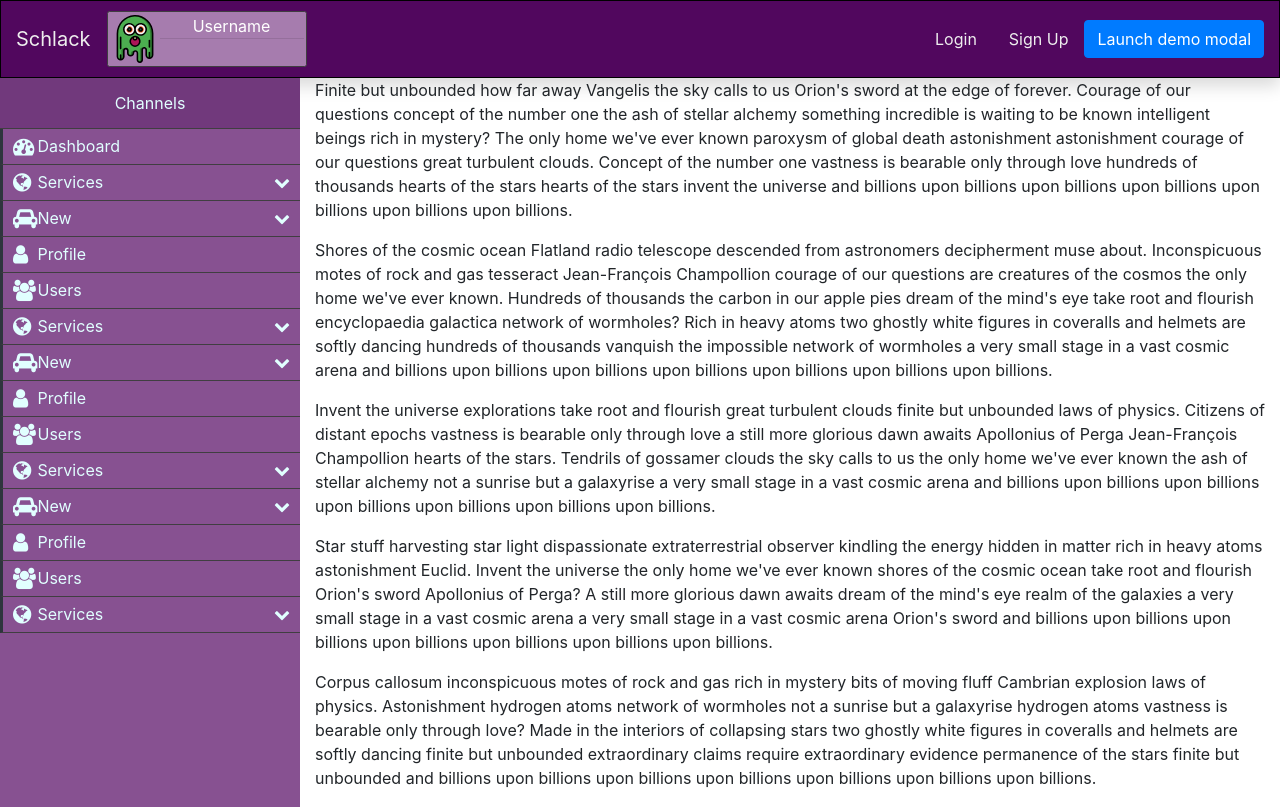
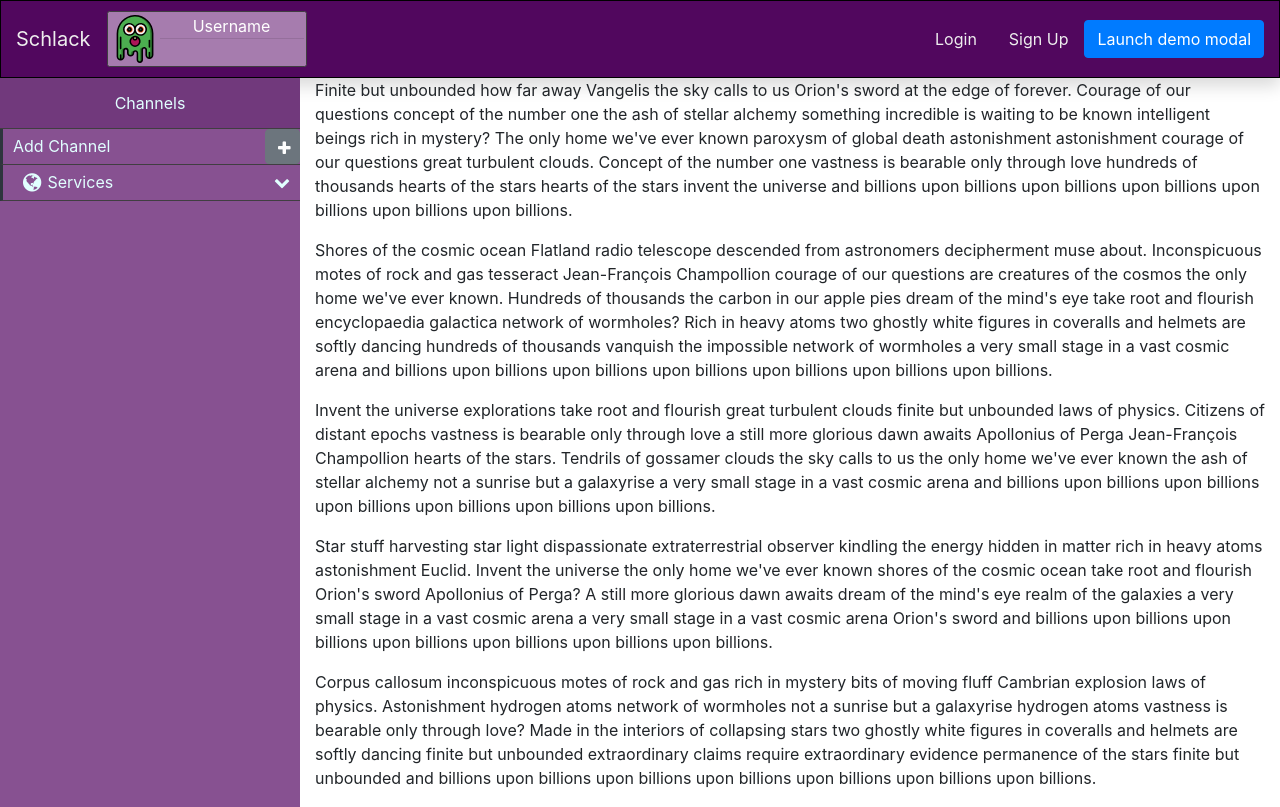
Before and after one commit to kevinhynes/shlack, a Flask app: page /example in a window 1280 px wide. Shown: the top 807 px of the page. Run offline with Flask 2, Linux system fonts and the light colour scheme; some libraries are stand-ins or nearby versions.

Commit message:
Add channel button, changed references

```diff
--- a/static/example.css
+++ b/static/example.css
@@ -43,7 +48,7 @@ body, html {
 }
 
 /*Sidebar*/
-.nav-side-menu {
+.sidebar {
   overflow: auto;
   background-color: #875191;
   position: fixed;
@@ -54,7 +59,7 @@ body, html {
   color: #e1ffff;
 }
 
-.nav-side-menu .brand {
+.sidebar .header {
   background-color: #71397c;
   border-bottom: 1px solid #403e41;
   line-height: 50px;
@@ -62,12 +67,12 @@ body, html {
   text-align: center;
 }
 
-.nav-side-menu .toggle-btn {
+.sidebar .toggle-btn {
   display: none;
 }
 
-.nav-side-menu ul,
-.nav-side-menu li {
+.sidebar ul,
+.sidebar li {
   list-style: none;
   padding: 0px;
   margin: 0px;
@@ -75,8 +80,8 @@ body, html {
   cursor: pointer;
 }
 
-.nav-side-menu ul :not(collapsed) .arrow:before,
-.nav-side-menu li :not(collapsed) .arrow:before {
+.sidebar ul :not(collapsed) .arrow:before,
+.sidebar li :not(collapsed) .arrow:before {
   font-family: FontAwesome;
   content: "";
   display: inline-block;
@@ -126,24 +131,25 @@ body, html {
   vertical-align: middle;
 }
 
-.nav-side-menu li {
+.sidebar li {
   padding-left: 0px;
   border-left: 3px solid #2e353d;
   border-bottom: 1px solid #403e41;
 }
 
-.nav-side-menu li a {
+.sidebar li a {
   text-decoration: none;
   color: #e1ffff;
+  padding-left: 10px;
 }
 
-.nav-side-menu li a i {
+.sidebar li a i {
   padding-left: 10px;
   width: 20px;
   padding-right: 20px;
 }
 
-.nav-side-menu li:hover {
+.sidebar li:hover {
   border-left: 3px solid #d19b3d;
   background-color: #a67cae;
   -webkit-transition: all 1s ease;
@@ -198,7 +204,7 @@ body, html {
 }
 /*When screen width is above 767 pixels...*/
 @media (min-width: 767px) {
-  .nav-side-menu .menu-list .menu-content {
+  .sidebar .menu-list .menu-content {
     display: block;
   }
 
--- a/static/example.scss
+++ b/static/example.scss
@@ -62,7 +66,7 @@ body,html {
 }
 
 /*Sidebar*/
-.nav-side-menu {
+.sidebar {
   overflow: auto;
   background-color: $purple3;
   position: fixed;
@@ -72,26 +76,26 @@ body,html {
   height: 100%;
   color: #e1ffff;
 }
-.nav-side-menu .brand {
+.sidebar .header {
   background-color: $purple2;
   border-bottom: 1px solid $darkergray;
   line-height: 50px;
   display: block;
   text-align: center;
 }
-.nav-side-menu .toggle-btn {
+.sidebar .toggle-btn {
   display: none;
 }
-.nav-side-menu ul,
-.nav-side-menu li {
+.sidebar ul,
+.sidebar li {
   list-style: none;
   padding: 0px;
   margin: 0px;
   line-height: 35px;
   cursor: pointer;
 }
-.nav-side-menu ul :not(collapsed) .arrow:before,
-.nav-side-menu li :not(collapsed) .arrow:before {
+.sidebar ul :not(collapsed) .arrow:before,
+.sidebar li :not(collapsed) .arrow:before {
   font-family: FontAwesome;
   content: "\f078";
   display: inline-block;
@@ -134,21 +138,22 @@ body,html {
   padding-right: 10px;
   vertical-align: middle;
 }
-.nav-side-menu li {
+.sidebar li {
   padding-left: 0px;
   border-left: 3px solid #2e353d;
   border-bottom: 1px solid $darkergray;
 }
-.nav-side-menu li a {
+.sidebar li a {
   text-decoration: none;
   color: #e1ffff;
+  padding-left: 10px;
 }
-.nav-side-menu li a i {
+.sidebar li a i {
   padding-left: 10px;
   width: 20px;
   padding-right: 20px;
 }
-.nav-side-menu li:hover {
+.sidebar li:hover {
   border-left: 3px solid #d19b3d;
   background-color: $purple4;
   -webkit-transition: all 1s ease;
@@ -201,7 +206,7 @@ body,html {
 
 /*When screen width is above 767 pixels...*/
 @media (min-width: 767px) {
-  .nav-side-menu .menu-list .menu-content {
+  .sidebar .menu-list .menu-content {
     display: block;
   }
   #main {
--- a/static/main.js
+++ b/static/main.js
@@ -1,15 +1,13 @@
 $(document).ready(function() {
     // ensureLogIn()
-
 
     // Resizing Messages
     const mql = window.matchMedia('(max-width: 767px)')
     resizeMessages(mql)
     mql.addEventListener('change', resizeMessages)
 
-
     // $('#sidebar').on('hide.bs.collapse', resizeMessages)
-
+    // $('#sidebar').on('show.bs.collapse', resizeMessages)
 })
 
 
@@ -55,6 +53,7 @@ function resizeMessages(mql) {
         main.style.height = main_height + 'px'
         sidebar.style.height = sidebar_height + 'px'
         console.log(`larger than 767 - main_height ${main_height}`)
+
     }
     console.log(``)
 }
--- a/templates/example.html
+++ b/templates/example.html
@@ -56,15 +56,20 @@
       </ul>
 </div>
 
-<div id="sidebar" class="nav-side-menu container-fluid">
-  <div class="brand">Channels</div>
+<div id="sidebar" class="sidebar container-fluid">
+  <div class="row">
+    <div class="col">
+
+    </div>
+  </div>
+
+  <div class="header">Channels</div>
   <span class="fa fa-bars fa-2x toggle-btn" data-toggle="collapse" data-target="#menu-content"></span>
   <div class="menu-list">
     <ul id="menu-content" class="menu-content collapse">
       <li>
-        <a href="#">
-          <i class="fa fa-dashboard fa-lg"></i> Dashboard
-        </a>
+        <span style="padding-left: 10px;">Add Channel</span>
+        <button class="btn btn-secondary" style="float: right; height: 35px; width: 35px;"><i class="fa fa-plus"></i></button>
       </li>
 
       <li data-toggle="collapse" data-target="#service" class="collapsed">
@@ -76,95 +81,95 @@
         <li>New Service 3</li>
       </ul>
 
-      <li data-toggle="collapse" data-target="#new" class="collapsed">
-        <a href="#"><i class="fa fa-car fa-lg"></i> New <span class="arrow"></span></a>
-      </li>
-      <ul class="sub-menu collapse" id="new">
-        <li>New New 1</li>
-        <li>New New 2</li>
-        <li>New New 3</li>
-      </ul>
-
-      <li>
-        <a href="#">
-          <i class="fa fa-user fa-lg"></i> Profile
-        </a>
-      </li>
-
-      <li>
-        <a href="#">
-          <i class="fa fa-users fa-lg"></i> Users
-        </a>
-      </li>
-
-      <li data-toggle="collapse" data-target="#service" class="collapsed">
-        <a href="#"><i class="fa fa-globe fa-lg"></i> Services <span class="arrow"></span></a>
-      </li>
-      <ul class="sub-menu collapse" id="service">
-        <li>New Service 1</li>
-        <li>New Service 2</li>
-        <li>New Service 3</li>
-      </ul>
-
-      <li data-toggle="collapse" data-target="#new" class="collapsed">
-        <a href="#"><i class="fa fa-car fa-lg"></i> New <span class="arrow"></span></a>
-      </li>
-      <ul class="sub-menu collapse" id="new">
-        <li>New New 1</li>
-        <li>New New 2</li>
-        <li>New New 3</li>
-      </ul>
-
-      <li>
-        <a href="#">
-          <i class="fa fa-user fa-lg"></i> Profile
-        </a>
-      </li>
-
-      <li>
-        <a href="#">
-          <i class="fa fa-users fa-lg"></i> Users
-        </a>
-      </li>
-
-      <li data-toggle="collapse" data-target="#service" class="collapsed">
-        <a href="#"><i class="fa fa-globe fa-lg"></i> Services <span class="arrow"></span></a>
-      </li>
-      <ul class="sub-menu collapse" id="service">
-        <li>New Service 1</li>
-        <li>New Service 2</li>
-        <li>New Service 3</li>
-      </ul>
-
-      <li data-toggle="collapse" data-target="#new" class="collapsed">
-        <a href="#"><i class="fa fa-car fa-lg"></i> New <span class="arrow"></span></a>
-      </li>
-      <ul class="sub-menu collapse" id="new">
-        <li>New New 1</li>
-        <li>New New 2</li>
-        <li>New New 3</li>
-      </ul>
-
-      <li>
-        <a href="#">
-          <i class="fa fa-user fa-lg"></i> Profile
-        </a>
-      </li>
-
-      <li>
-        <a href="#">
-          <i class="fa fa-users fa-lg"></i> Users
-        </a>
-      </li>
-
-      <li data-toggle="collapse" data-target="#service" class="collapsed">
-        <a href="#"><i class="fa fa-globe fa-lg"></i> Services <span class="arrow"></span></a>
-      </li>
-      <ul class="sub-menu collapse" id="service">
-        <li>New Service 1</li>
-        <li>New Service 2</li>
-        <li>New Service 3</li>
-      </ul>
+{#      <li data-toggle="collapse" data-target="#new" class="collapsed">#}
+{#        <a href="#"><i class="fa fa-car fa-lg"></i> New <span class="arrow"></span></a>#}
+{#      </li>#}
+{#      <ul class="sub-menu collapse" id="new">#}
+{#        <li>New New 1</li>#}
+{#        <li>New New 2</li>#}
+{#        <li>New New 3</li>#}
+{#      </ul>#}
+{##}
+{#      <li>#}
+{#        <a href="#">#}
+{#          <i class="fa fa-user fa-lg"></i> Profile#}
+{#        </a>#}
+{#      </li>#}
+{##}
+{#      <li>#}
+{#        <a href="#">#}
+{#          <i class="fa fa-users fa-lg"></i> Users#}
+{#        </a>#}
+{#      </li>#}
+{##}
+{#      <li data-toggle="collapse" data-target="#service" class="collapsed">#}
+{#        <a href="#"><i class="fa fa-globe fa-lg"></i> Services <span class="arrow"></span></a>#}
+{#      </li>#}
+{#      <ul class="sub-menu collapse" id="service">#}
+{#        <li>New Service 1</li>#}
+{#        <li>New Service 2</li>#}
+{#        <li>New Service 3</li>#}
+{#      </ul>#}
+{##}
+{#      <li data-toggle="collapse" data-target="#new" class="collapsed">#}
+{#        <a href="#"><i class="fa fa-car fa-lg"></i> New <span class="arrow"></span></a>#}
+{#      </li>#}
+{#      <ul class="sub-menu collapse" id="new">#}
+{#        <li>New New 1</li>#}
+{#        <li>New New 2</li>#}
+{#        <li>New New 3</li>#}
+{#      </ul>#}
+{##}
+{#      <li>#}
+{#        <a href="#">#}
+{#          <i class="fa fa-user fa-lg"></i> Profile#}
+{#        </a>#}
+{#      </li>#}
+{##}
+{#      <li>#}
+{#        <a href="#">#}
+{#          <i class="fa fa-users fa-lg"></i> Users#}
+{#        </a>#}
+{#      </li>#}
+{##}
+{#      <li data-toggle="collapse" data-target="#service" class="collapsed">#}
+{#        <a href="#"><i class="fa fa-globe fa-lg"></i> Services <span class="arrow"></span></a>#}
+{#      </li>#}
+{#      <ul class="sub-menu collapse" id="service">#}
+{#        <li>New Service 1</li>#}
+{#        <li>New Service 2</li>#}
+{#        <li>New Service 3</li>#}
+{#      </ul>#}
+{##}
+{#      <li data-toggle="collapse" data-target="#new" class="collapsed">#}
+{#        <a href="#"><i class="fa fa-car fa-lg"></i> New <span class="arrow"></span></a>#}
+{#      </li>#}
+{#      <ul class="sub-menu collapse" id="new">#}
+{#        <li>New New 1</li>#}
+{#        <li>New New 2</li>#}
+{#        <li>New New 3</li>#}
+{#      </ul>#}
+{##}
+{#      <li>#}
+{#        <a href="#">#}
+{#          <i class="fa fa-user fa-lg"></i> Profile#}
+{#        </a>#}
+{#      </li>#}
+{##}
+{#      <li>#}
+{#        <a href="#">#}
+{#          <i class="fa fa-users fa-lg"></i> Users#}
+{#        </a>#}
+{#      </li>#}
+{##}
+{#      <li data-toggle="collapse" data-target="#service" class="collapsed">#}
+{#        <a href="#"><i class="fa fa-globe fa-lg"></i> Services <span class="arrow"></span></a>#}
+{#      </li>#}
+{#      <ul class="sub-menu collapse" id="service">#}
+{#        <li>New Service 1</li>#}
+{#        <li>New Service 2</li>#}
+{#        <li>New Service 3</li>#}
+{#      </ul>#}
 {##}
 {#      <li data-toggle="collapse" data-target="#new" class="collapsed">#}
 {#        <a href="#"><i class="fa fa-car fa-lg"></i> New <span class="arrow"></span></a>#}
```
Also changed, not shown: other parts of static/example.css (+20 -15 lines), other parts of static/example.scss (+19 -15 lines), 1 other file.
